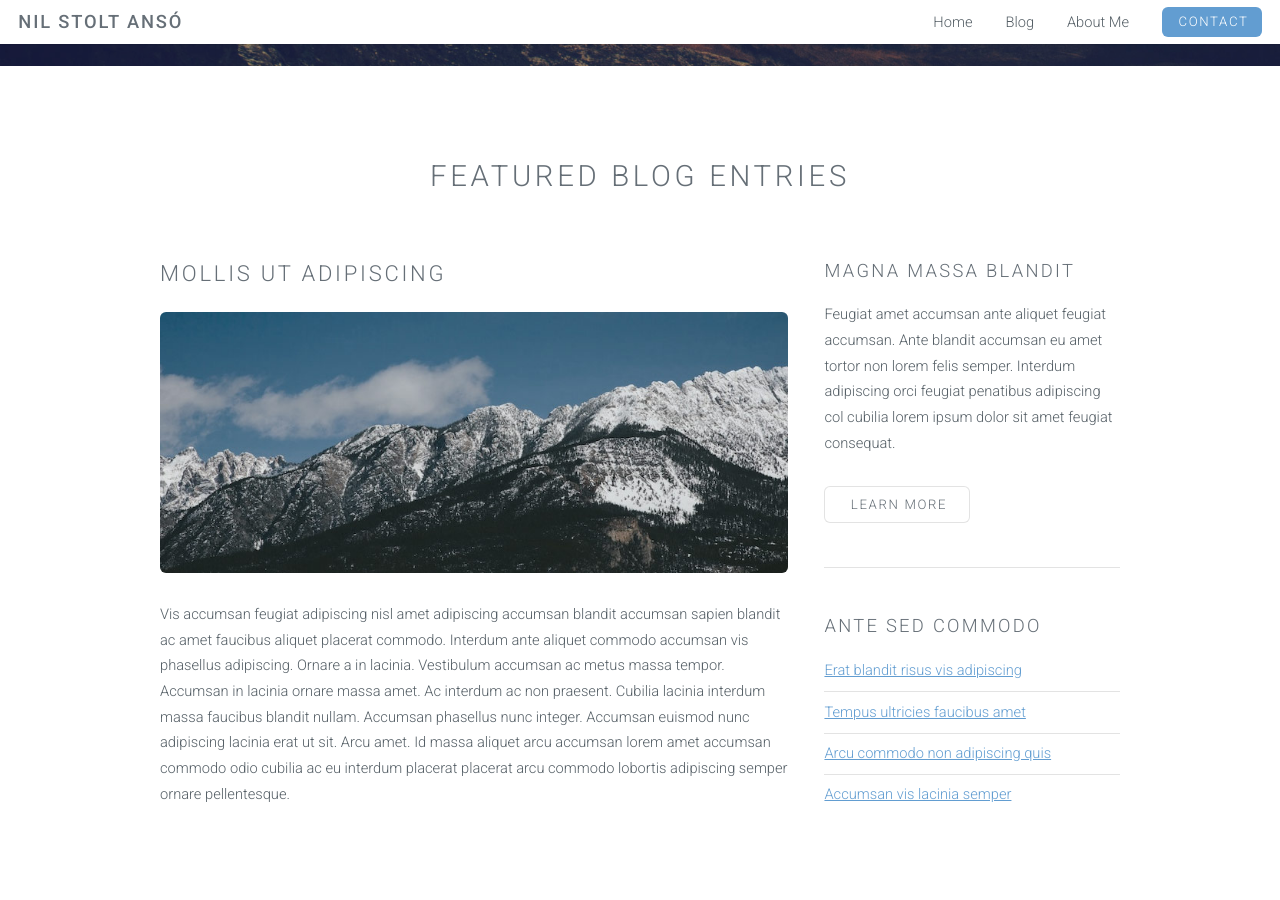
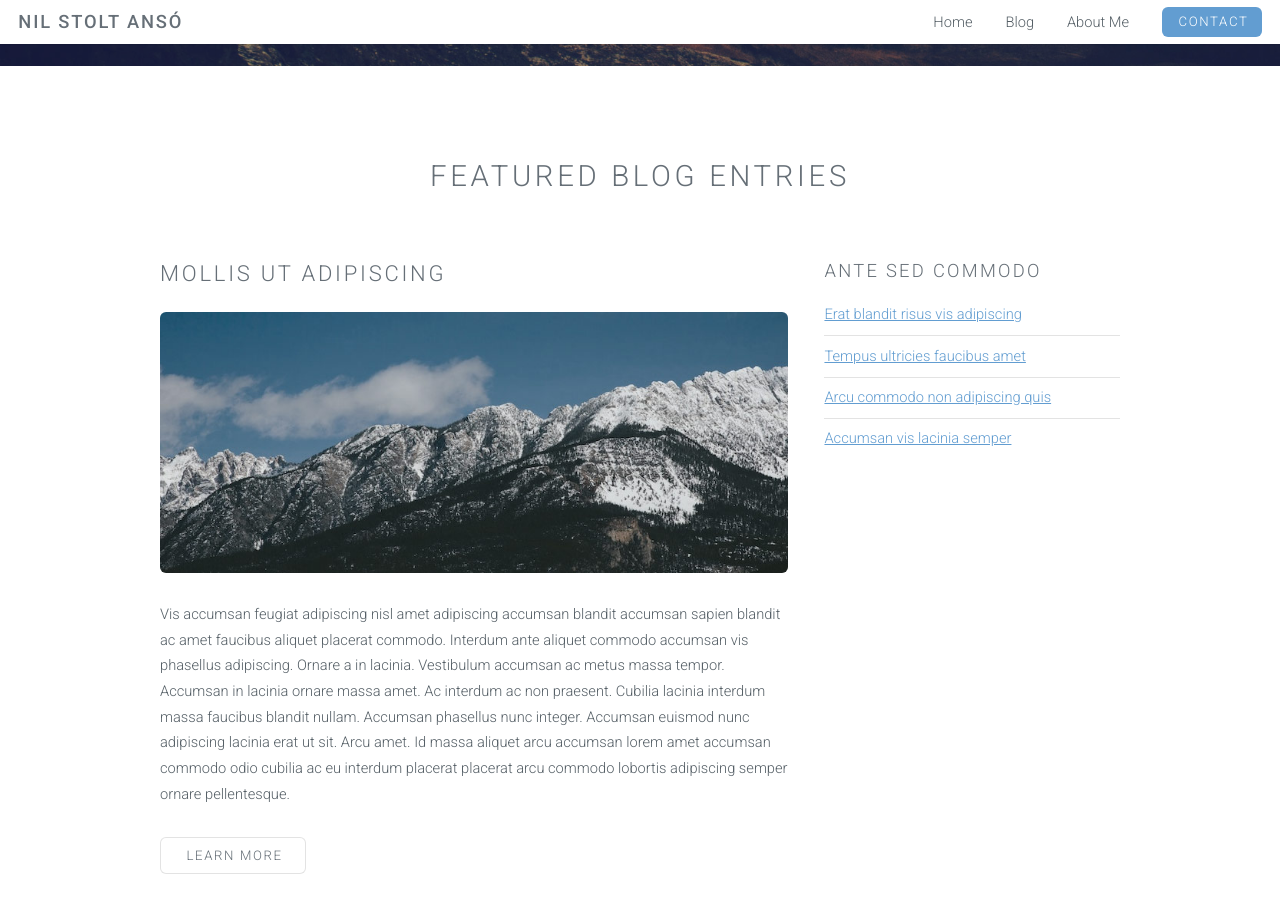
Before and after one commit to NILOIDE/NILOIDE.github.io, a Jekyll site: the page built from index.html, in a window 1280 px wide and 900 px high, scrolled down 461 px. Built offline with Jekyll 4.4.1, drawn with Linux system fonts in a browser that asks for light colours.

Commit message:
Fixed entry preview

```diff
--- a/index.html
+++ b/index.html
@@ -15,17 +15,12 @@ layout: landing-page
 								<h2>Mollis ut adipiscing</h2>
 								<a href="#" class="image fit"><img src="images/pic03.jpg" alt="" /></a>
 								<p>Vis accumsan feugiat adipiscing nisl amet adipiscing accumsan blandit accumsan sapien blandit ac amet faucibus aliquet placerat commodo. Interdum ante aliquet commodo accumsan vis phasellus adipiscing. Ornare a in lacinia. Vestibulum accumsan ac metus massa tempor. Accumsan in lacinia ornare massa amet. Ac interdum ac non praesent. Cubilia lacinia interdum massa faucibus blandit nullam. Accumsan phasellus nunc integer. Accumsan euismod nunc adipiscing lacinia erat ut sit. Arcu amet. Id massa aliquet arcu accumsan lorem amet accumsan commodo odio cubilia ac eu interdum placerat placerat arcu commodo lobortis adipiscing semper ornare pellentesque.</p>
-							</section>
-						</div>
-						<div class="4u">
-							<section>
-								<h3>Magna massa blandit</h3>
-								<p>Feugiat amet accumsan ante aliquet feugiat accumsan. Ante blandit accumsan eu amet tortor non lorem felis semper. Interdum adipiscing orci feugiat penatibus adipiscing col cubilia lorem ipsum dolor sit amet feugiat consequat.</p>
 								<ul class="actions">
 									<li><a href="#" class="button alt">Learn More</a></li>
 								</ul>
 							</section>
-							<hr />
+						</div>
+						<div class="4u">
 							<section>
 								<h3>Ante sed commodo</h3>
 								<ul class="alt">
```
